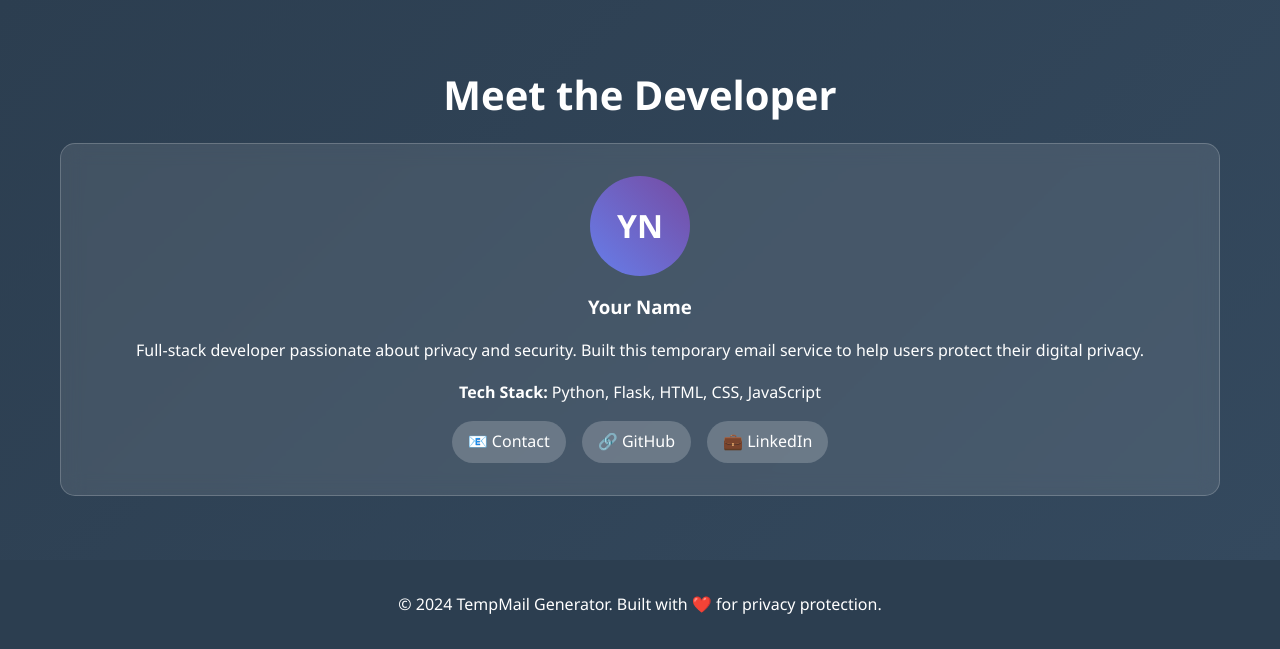
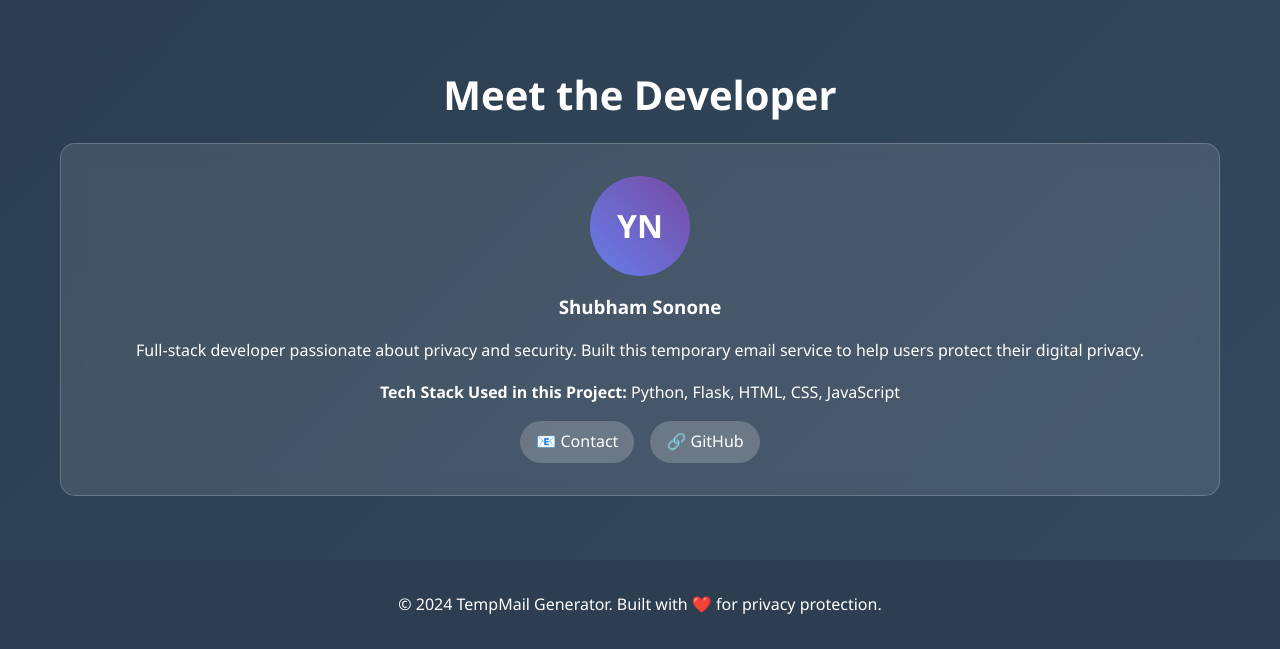
Before and after one commit to Shubham221216/tempmail, a Flask app: page / in a window 1280 px wide. Shown: the part 1474-2123 px from the top of the page. Run offline with Flask 3, Linux system fonts and the light colour scheme.

Commit message:
Added Changes to the index

```diff
--- a/templates/index.html
+++ b/templates/index.html
@@ -339,13 +339,12 @@
             <h2 class="section-title" style="color: white;">Meet the Developer</h2>
             <div class="developer-card">
                 <div class="developer-avatar">YN</div>
-                <h3>Your Name</h3>
+                <h3>Shubham Sonone</h3>
                 <p style="margin: 1rem 0;">Full-stack developer passionate about privacy and security. Built this temporary email service to help users protect their digital privacy.</p>
-                <p><strong>Tech Stack:</strong> Python, Flask, HTML, CSS, JavaScript</p>
+                <p><strong>Tech Stack Used in this Project:</strong> Python, Flask, HTML, CSS, JavaScript</p>
                 <div class="social-links">
-                    <a href="mailto:your.email@example.com">📧 Contact</a>
-                    <a href="https://github.com/yourusername">🔗 GitHub</a>
-                    <a href="https://linkedin.com/in/yourprofile">💼 LinkedIn</a>
+                    <a href="mailto:shubhamsonone88@gmail.com">📧 Contact</a>
+                    <a href="https://github.com/Shubham221216">🔗 GitHub</a>
                 </div>
             </div>
         </div>
```
